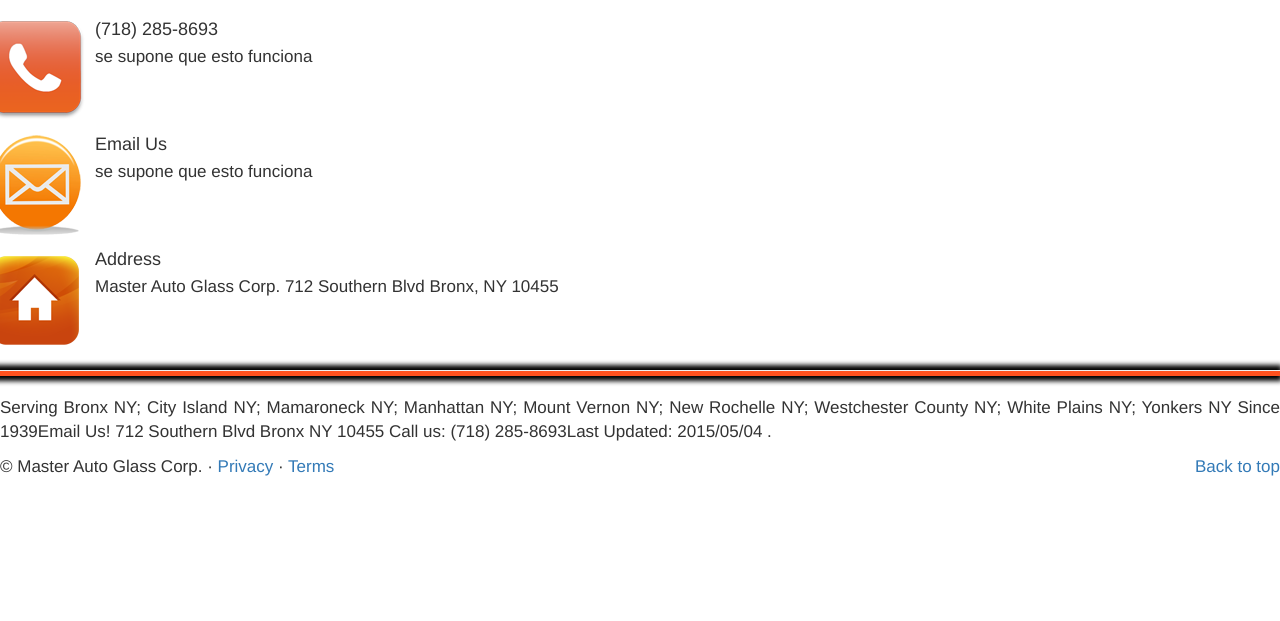
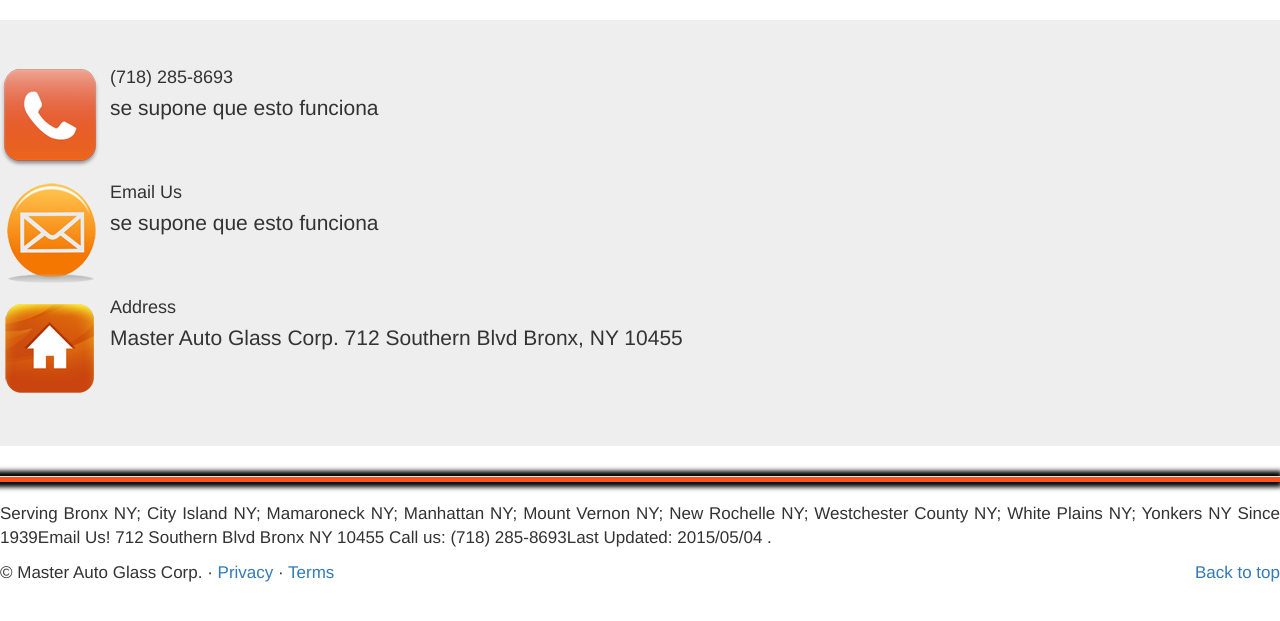
Before and after one commit to david97ly/masterautoglass, a Django app: page /contacto in a window 1280 px wide. Shown: the part 54-675 px from the top of the page. Run offline with Django 3.2, Linux system fonts and the light colour scheme; parts of the project's set-up code (start-up, migrations or seed data) failed here and were passed over; some libraries are stand-ins or nearby versions.

Commit message:
cambiando clasea a jumbotron

```diff
--- a/glass/templates/contacto.html
+++ b/glass/templates/contacto.html
@@ -52,7 +52,7 @@
 
 
 
-  <div class="row">
+  <div class="jumbotron">
 
 
 
```
